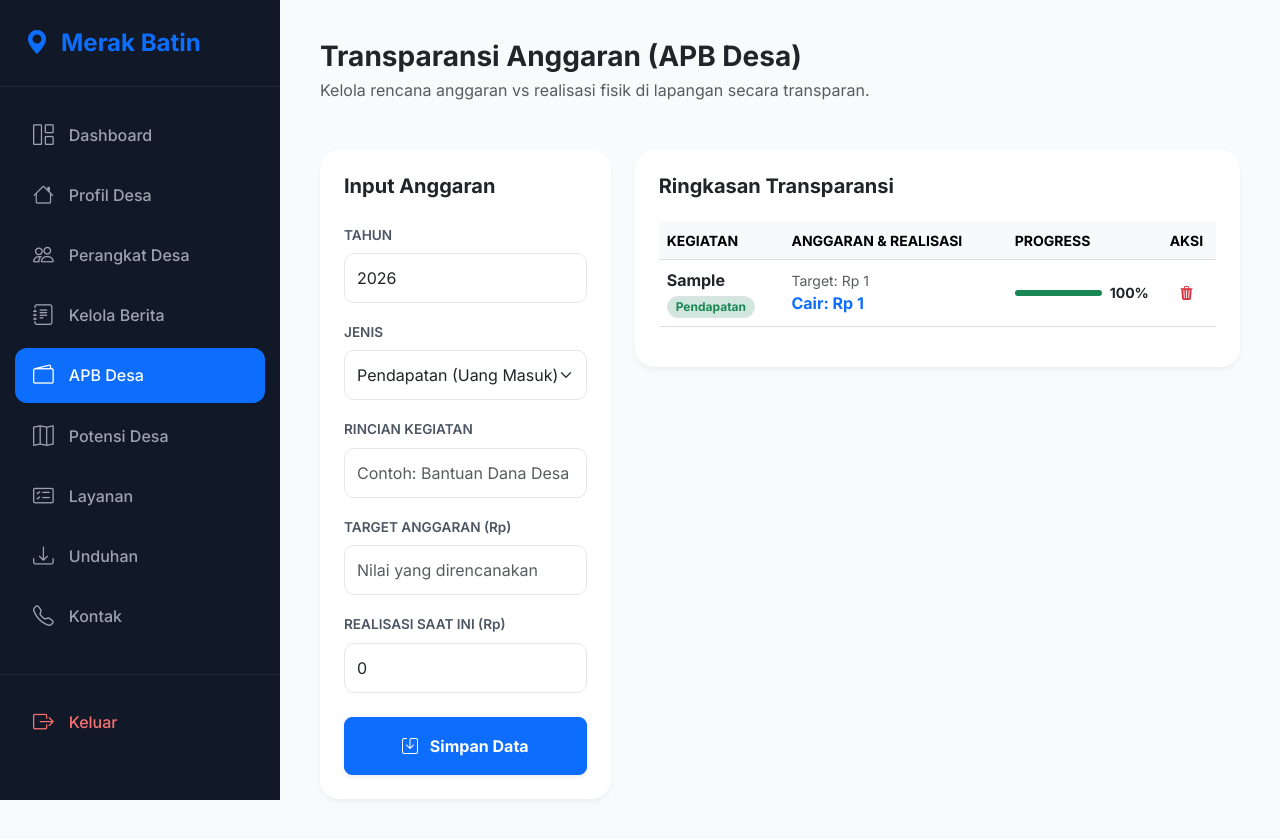
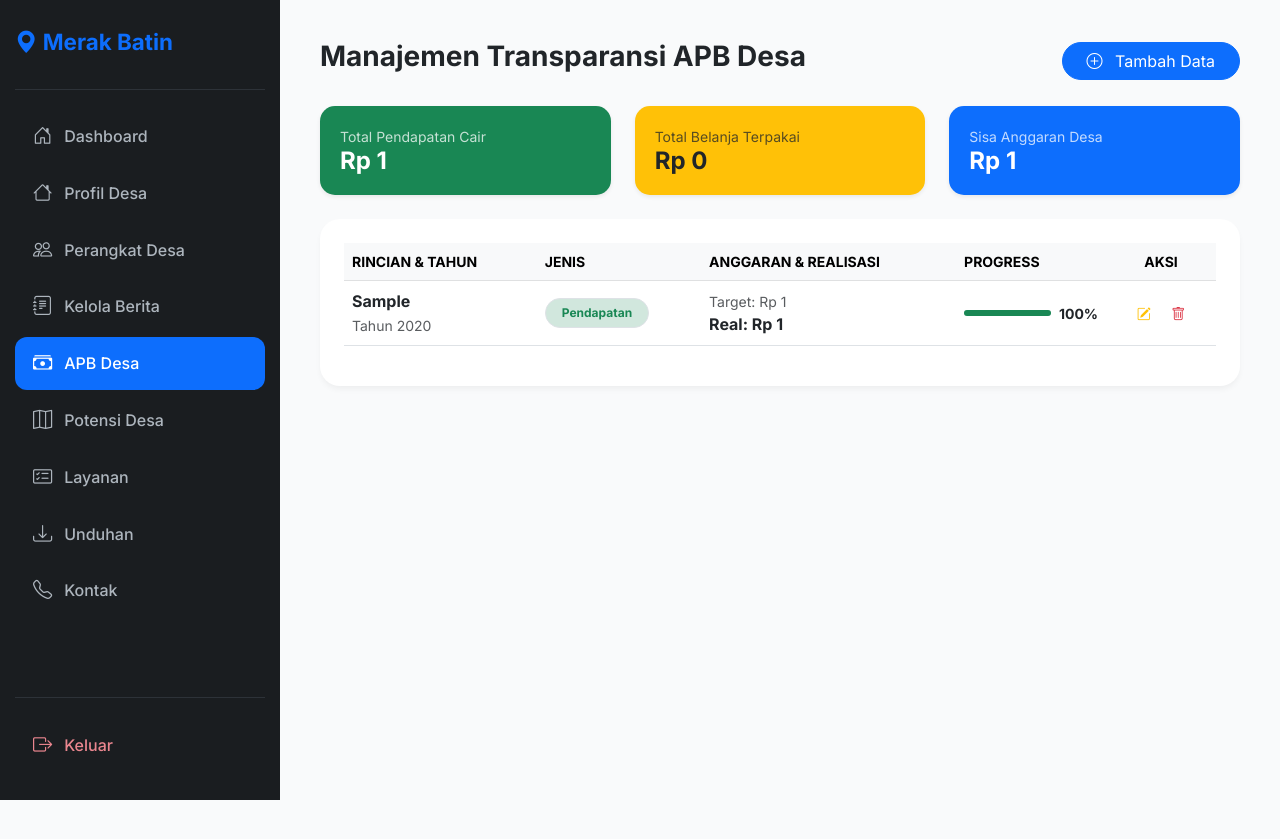
Before and after one commit to Fayiz-Akbar/Website-Desa-Merak-Batin, a PHP site: page /admin/manage-apbdesa.php in a window 1280 px wide. After the commit the page ends 800 px from the top, so only its background shows below. Run offline with PHP 8.4, Linux system fonts and the light colour scheme; the visitor is signed in with stand-in values (Sample User, id 1); tables that the repository leaves empty hold one stand-in row (values such as "Sample post").

Commit message:
finalisasi apbdesa

```diff
--- a/admin/manage-apbdesa.php
+++ b/admin/manage-apbdesa.php
@@ -5,7 +5,7 @@ require '../config/db.php';
 $sukses = "";
 $error = "";
 
-// 1. Logika Tambah Data (Wajib menyertakan realisasi agar tidak error)
+// 1. LOGIKA TAMBAH DATA
 if (isset($_POST['tambah'])) {
     $tahun = $_POST['tahun'];
     $jenis = $_POST['jenis'];
@@ -15,21 +15,36 @@ if (isset($_POST['tambah'])) {
 
     $query = "INSERT INTO apb_desa (tahun, jenis, rincian, anggaran, realisasi)
               VALUES ('$tahun', '$jenis', '$rincian', $anggaran, $realisasi)";
-
-    if (mysqli_query($conn, $query)) {
-        $sukses = "Data transparansi berhasil disimpan!";
-    } else {
-        $error = "Gagal menyimpan data: " . mysqli_error($conn);
-    }
+    if (mysqli_query($conn, $query)) { $sukses = "Data berhasil disimpan!"; }
 }
 
-// 2. Logika Hapus Data
+// 2. LOGIKA EDIT DATA
+if (isset($_POST['edit_apb'])) {
+    $id = (int)$_POST['id_apb'];
+    $tahun = $_POST['tahun'];
+    $jenis = $_POST['jenis'];
+    $rincian = mysqli_real_escape_string($conn, $_POST['rincian']);
+    $anggaran = (int)$_POST['anggaran'];
+    $realisasi = (int)$_POST['realisasi'];
+
+    $query = "UPDATE apb_desa SET tahun='$tahun', jenis='$jenis', rincian='$rincian', anggaran=$anggaran, realisasi=$realisasi WHERE id=$id";
+    if (mysqli_query($conn, $query)) { $sukses = "Data berhasil diperbarui!"; }
+}
+
+// 3. LOGIKA HAPUS
 if (isset($_GET['hapus'])) {
     $id = (int)$_GET['hapus'];
     mysqli_query($conn, "DELETE FROM apb_desa WHERE id = $id");
-    header("Location: manage-apbdesa.php");
-    exit;
+    header("Location: manage-apbdesa.php"); exit;
 }
+
+// 4. HITUNG RINGKASAN ANGGARAN
+$q_total = mysqli_query($conn, "SELECT
+    SUM(CASE WHEN jenis = 'Pendapatan' THEN realisasi ELSE 0 END) as total_pendapatan,
+    SUM(CASE WHEN jenis = 'Belanja' THEN realisasi ELSE 0 END) as total_belanja
+    FROM apb_desa");
+$res_total = mysqli_fetch_assoc($q_total);
+$sisa_anggaran = $res_total['total_pendapatan'] - $res_total['total_belanja'];
 
 $data_apb = mysqli_query($conn, "SELECT * FROM apb_desa ORDER BY tahun DESC, jenis ASC");
 ?>
@@ -45,10 +60,10 @@ $data_apb = mysqli_query($conn, "SELECT * FROM apb_desa ORDER BY tahun DESC, jen
     <link rel="stylesheet" href="https://cdn.jsdelivr.net/npm/bootstrap-icons@1.11.0/font/bootstrap-icons.css">
 
     <style>
-        :root { --sidebar-bg: #111827; --active-blue: #0d6efd; }
+        :root { --sidebar-bg: #1a1d20; --active-blue: #0d6efd; }
         body { font-family: 'Inter', sans-serif; background-color: #f9fafb; margin: 0; }
 
-        /* SIDEBAR IDENTIK GAMBAR */
+        /* SIDEBAR SAMA SEPERTI INDEX.PHP */
         .sidebar {
             width: 280px;
             background: var(--sidebar-bg);
@@ -56,137 +71,152 @@ $data_apb = mysqli_query($conn, "SELECT * FROM apb_desa ORDER BY tahun DESC, jen
             position: fixed;
             display: flex;
             flex-direction: column;
-            padding: 25px 0;
+            padding: 25px 15px;
+            transition: all 0.3s;
             z-index: 1000;
-            transition: all 0.3s;
+            overflow: hidden;
         }
 
         .sidebar-brand {
             color: var(--active-blue);
-            font-weight: 800;
-            font-size: 1.5rem;
-            padding: 0 25px 25px;
-            border-bottom: 1px solid #1f2937;
+            font-weight: 700;
+            font-size: 1.4rem;
+            padding-bottom: 30px;
+            border-bottom: 1px solid #2d3238;
             margin-bottom: 20px;
-            display: flex;
-            align-items: center;
-            gap: 12px;
+            flex-shrink: 0;
         }
 
-        .sidebar-menu { flex-grow: 1; list-style: none; padding: 0 15px; overflow-y: auto; }
+        .sidebar-menu {
+            flex-grow: 1;
+            list-style: none;
+            padding: 0;
+            margin: 0;
+            overflow-y: auto;
+            overflow-x: hidden;
+            scrollbar-width: thin;
+            scrollbar-color: rgba(255, 255, 255, 0.2) transparent;
+        }
+
+        .sidebar-menu::-webkit-scrollbar { width: 6px; }
+        .sidebar-menu::-webkit-scrollbar-track { background: transparent; }
+        .sidebar-menu::-webkit-scrollbar-thumb {
+            background-color: rgba(255, 255, 255, 0.2);
+            border-radius: 10px;
+        }
+        .sidebar-menu::-webkit-scrollbar-thumb:hover {
+            background-color: rgba(255, 255, 255, 0.3);
+        }
 
         .nav-link {
-            color: #9ca3af;
+            color: #adb5bd;
             padding: 12px 18px;
             border-radius: 12px;
             display: flex;
             align-items: center;
             transition: 0.3s;
             font-weight: 500;
+            margin-bottom: 4px;
+            white-space: nowrap;
             text-decoration: none;
-            margin-bottom: 5px;
         }
-        .nav-link i { font-size: 1.3rem; margin-right: 15px; }
-        .nav-link:hover { color: #fff; background: rgba(255,255,255,0.05); }
-        .nav-link.active { background: var(--active-blue); color: #fff !important; }
+        .nav-link i { font-size: 1.2rem; margin-right: 12px; }
+        .nav-link:hover, .nav-link.active { background: rgba(13, 110, 253, 0.15); color: var(--active-blue); }
+        .nav-link.active { background: var(--active-blue); color: #fff; }
 
-        /* LOGOUT TETAP DI BAWAH */
-        .logout-section { margin-top: auto; padding: 20px 15px; border-top: 1px solid #1f2937; }
-        .logout-link { color: #f87171 !important; }
+        .logout-section {
+            margin-top: auto;
+            padding-top: 20px;
+            border-top: 1px solid #2d3238;
+            flex-shrink: 0;
+            background: var(--sidebar-bg);
+        }
+        .logout-link { color: #ea868f !important; }
+        .logout-link:hover { background: rgba(234, 134, 143, 0.1); }
 
-        /* MAIN CONTENT */
-        .main-content { margin-left: 280px; padding: 40px; transition: 0.3s; }
-        .card-premium { border: none; border-radius: 20px; box-shadow: 0 4px 6px -1px rgba(0,0,0,0.05); background: #fff; }
-
-        .progress { height: 6px; border-radius: 10px; background-color: #f1f5f9; }
-        .form-label { font-weight: 600; color: #4b5563; font-size: 0.85rem; }
-        .form-control, .form-select { padding: 12px; border-radius: 10px; border: 1px solid #e5e7eb; }
+        .main-content { margin-left: 280px; padding: 40px; }
+        .mobile-header { display: none; background: #fff; padding: 15px 20px; border-bottom: 1px solid #dee2e6; }
 
         @media (max-width: 991.98px) {
             .sidebar { transform: translateX(-100%); }
             .sidebar.active { transform: translateX(0); }
             .main-content { margin-left: 0; padding: 20px; }
-            .mobile-header { display: flex; justify-content: space-between; padding: 15px; background: #fff; border-bottom: 1px solid #e5e7eb; position: sticky; top: 0; z-index: 999; }
+            .mobile-header { display: flex; justify-content: space-between; align-items: center; position: sticky; top: 0; z-index: 999; }
         }
+
+        .card-premium { border: none; border-radius: 20px; box-shadow: 0 4px 6px -1px rgba(0,0,0,0.05); background: #fff; }
+        .form-control, .form-select { border-radius: 10px; padding: 10px 15px; border: 1px solid #e5e7eb; }
+
+        .stat-card { border-radius: 15px; padding: 20px; border: none; }
+        .progress { height: 6px; border-radius: 10px; }
     </style>
 </head>
 <body>
 
-<div class="mobile-header d-lg-none">
-    <span class="fw-bold text-primary"><i class="bi bi-geo-alt-fill"></i> Merak Batin</span>
+<div class="mobile-header">
+    <span class="fw-bold text-primary">Admin Merak Batin</span>
     <button class="btn btn-primary" id="sidebarToggle"><i class="bi bi-list"></i></button>
 </div>
 
 <div class="d-flex">
     <nav class="sidebar" id="sidebar">
-        <div class="sidebar-brand"><i class="bi bi-geo-alt-fill"></i><span>Merak Batin</span></div>
-        <div class="sidebar-menu">
-            <a href="index.php" class="nav-link"><i class="bi bi-grid-1x2"></i> Dashboard</a>
-            <a href="manage-profil.php" class="nav-link"><i class="bi bi-house"></i> Profil Desa</a>
-            <a href="manage-struktur.php" class="nav-link"><i class="bi bi-people"></i> Perangkat Desa</a>
-            <a href="manage-berita.php" class="nav-link"><i class="bi bi-journal-text"></i> Kelola Berita</a>
-            <a href="manage-apbdesa.php" class="nav-link active"><i class="bi bi-wallet2"></i> APB Desa</a>
-            <a href="manage-potensi.php" class="nav-link"><i class="bi bi-map"></i> Potensi Desa</a>
-            <a href="manage-prosedur.php" class="nav-link"><i class="bi bi-card-checklist"></i> Layanan</a>
-            <a href="manage-unduhan.php" class="nav-link"><i class="bi bi-download"></i> Unduhan</a>
-            <a href="manage-kontak.php" class="nav-link"><i class="bi bi-telephone"></i> Kontak</a>
-        </div>
+        <div class="sidebar-brand"><i class="bi bi-geo-alt-fill"></i> Merak Batin</div>
+
+        <ul class="sidebar-menu">
+            <li><a href="index.php" class="nav-link"><i class="bi bi-house-door"></i> Dashboard</a></li>
+            <li><a href="manage-profil.php" class="nav-link"><i class="bi bi-house"></i> Profil Desa</a></li>
+            <li><a href="manage-struktur.php" class="nav-link"><i class="bi bi-people"></i> Perangkat Desa</a></li>
+            <li><a href="manage-berita.php" class="nav-link"><i class="bi bi-journal-text"></i> Kelola Berita</a></li>
+            <li><a href="manage-apbdesa.php" class="nav-link active"><i class="bi bi-cash-stack"></i> APB Desa</a></li>
+            <li><a href="manage-potensi.php" class="nav-link"><i class="bi bi-map"></i> Potensi Desa</a></li>
+            <li><a href="manage-prosedur.php" class="nav-link"><i class="bi bi-card-checklist"></i> Layanan</a></li>
+            <li><a href="manage-unduhan.php" class="nav-link"><i class="bi bi-download"></i> Unduhan</a></li>
+            <li><a href="manage-kontak.php" class="nav-link"><i class="bi bi-telephone"></i> Kontak</a></li>
+        </ul>
+
         <div class="logout-section">
             <a href="logout.php" class="nav-link logout-link"><i class="bi bi-box-arrow-right"></i> Keluar</a>
         </div>
     </nav>
 
     <main class="main-content w-100">
-        <div class="mb-5">
-            <h3 class="fw-bold mb-1">Transparansi Anggaran (APB Desa)</h3>
-            <p class="text-muted">Kelola rencana anggaran vs realisasi fisik di lapangan secara transparan.</p>
+        <div class="d-flex justify-content-between align-items-center mb-4">
+            <h3 class="fw-bold">Manajemen Transparansi APB Desa</h3>
+            <button class="btn btn-primary rounded-pill px-4" data-bs-toggle="modal" data-bs-target="#modalTambah">
+                <i class="bi bi-plus-circle me-2"></i> Tambah Data
+            </button>
+        </div>
+
+        <div class="row g-4 mb-4">
+            <div class="col-md-4">
+                <div class="card stat-card bg-success text-white shadow-sm">
+                    <small class="opacity-75">Total Pendapatan Cair</small>
+                    <h4 class="fw-bold mb-0">Rp <?php echo number_format($res_total['total_pendapatan'], 0, ',', '.'); ?></h4>
+                </div>
+            </div>
+            <div class="col-md-4">
+                <div class="card stat-card bg-warning text-dark shadow-sm">
+                    <small class="opacity-75">Total Belanja Terpakai</small>
+                    <h4 class="fw-bold mb-0">Rp <?php echo number_format($res_total['total_belanja'], 0, ',', '.'); ?></h4>
+                </div>
+            </div>
+            <div class="col-md-4">
+                <div class="card stat-card bg-primary text-white shadow-sm">
+                    <small class="opacity-75">Sisa Anggaran Desa</small>
+                    <h4 class="fw-bold mb-0">Rp <?php echo number_format($sisa_anggaran, 0, ',', '.'); ?></h4>
+                </div>
+            </div>
         </div>
 
         <?php if($sukses): ?> <div class="alert alert-success border-0 rounded-4 shadow-sm mb-4"><?php echo $sukses; ?></div> <?php endif; ?>
 
-        <div class="row g-4">
-            <div class="col-lg-4">
         <div class="card card-premium p-4">
-                    <h5 class="fw-bold mb-4">Input Anggaran</h5>
-                    <form action="" method="POST">
-                        <div class="mb-3">
-                            <label class="form-label">TAHUN</label>
-                            <input type="number" name="tahun" class="form-control" value="2026" required>
-                        </div>
-                        <div class="mb-3">
-                            <label class="form-label">JENIS</label>
-                            <select name="jenis" class="form-select" required>
-                                <option value="Pendapatan">Pendapatan (Uang Masuk)</option>
-                                <option value="Belanja">Belanja (Uang Keluar)</option>
-                            </select>
-                        </div>
-                        <div class="mb-3">
-                            <label class="form-label">RINCIAN KEGIATAN</label>
-                            <input type="text" name="rincian" class="form-control" placeholder="Contoh: Bantuan Dana Desa / Aspal Jalan" required>
-                        </div>
-                        <div class="mb-3">
-                            <label class="form-label">TARGET ANGGARAN (Rp)</label>
-                            <input type="number" name="anggaran" class="form-control" placeholder="Nilai yang direncanakan" required>
-                        </div>
-                        <div class="mb-4">
-                            <label class="form-label">REALISASI SAAT INI (Rp)</label>
-                            <input type="number" name="realisasi" class="form-control" placeholder="Uang yang sudah terpakai/cair" value="0" required>
-                        </div>
-                        <button type="submit" name="tambah" class="btn btn-primary w-100 fw-bold py-3 rounded-3 shadow-sm">
-                            <i class="bi bi-save me-2"></i> Simpan Data
-                        </button>
-                    </form>
-                </div>
-            </div>
-
-            <div class="col-lg-8">
-                <div class="card card-premium p-4">
-                    <h5 class="fw-bold mb-4">Ringkasan Transparansi</h5>
             <div class="table-responsive">
                 <table class="table table-hover align-middle">
                     <thead class="table-light">
                         <tr class="small text-secondary fw-bold">
-                                    <th>KEGIATAN</th>
+                            <th>RINCIAN & TAHUN</th>
+                            <th>JENIS</th>
                             <th>ANGGARAN & REALISASI</th>
                             <th>PROGRESS</th>
                             <th class="text-center">AKSI</th>
@@ -198,25 +228,23 @@ $data_apb = mysqli_query($conn, "SELECT * FROM apb_desa ORDER BY tahun DESC, jen
                         ?>
                         <tr>
                             <td>
-                                        <div class="fw-bold text-dark"><?php echo htmlspecialchars($row['rincian']); ?></div>
-                                        <span class="badge <?php echo ($row['jenis'] == 'Pendapatan') ? 'bg-success-subtle text-success' : 'bg-warning-subtle text-warning'; ?> border px-2 py-1 rounded-pill small mt-1"><?php echo $row['jenis']; ?></span>
+                                <div class="fw-bold"><?php echo htmlspecialchars($row['rincian']); ?></div>
+                                <small class="text-muted">Tahun <?php echo $row['tahun']; ?></small>
                             </td>
+                            <td><span class="badge <?php echo ($row['jenis'] == 'Pendapatan') ? 'bg-success-subtle text-success' : 'bg-warning-subtle text-warning'; ?> border px-3 py-2 rounded-pill"><?php echo $row['jenis']; ?></span></td>
                             <td>
                                 <div class="small text-muted">Target: Rp <?php echo number_format($row['anggaran'], 0, ',', '.'); ?></div>
-                                        <div class="fw-bold text-primary">Cair: Rp <?php echo number_format($row['realisasi'], 0, ',', '.'); ?></div>
+                                <div class="fw-bold">Real: Rp <?php echo number_format($row['realisasi'], 0, ',', '.'); ?></div>
                             </td>
                             <td width="150">
                                 <div class="d-flex align-items-center gap-2">
-                                            <div class="progress flex-grow-1">
-                                                <div class="progress-bar <?php echo ($row['jenis'] == 'Pendapatan') ? 'bg-success' : 'bg-warning'; ?>" style="width: <?php echo $persen; ?>%"></div>
-                                            </div>
+                                    <div class="progress flex-grow-1"><div class="progress-bar <?php echo ($row['jenis'] == 'Pendapatan') ? 'bg-success' : 'bg-warning'; ?>" style="width: <?php echo $persen; ?>%"></div></div>
                                     <small class="fw-bold"><?php echo $persen; ?>%</small>
                                 </div>
                             </td>
                             <td class="text-center">
-                                        <a href="?hapus=<?php echo $row['id']; ?>" class="btn btn-sm btn-outline-danger border-0 rounded-pill" onclick="return confirm('Hapus data ini?')">
-                                            <i class="bi bi-trash3-fill"></i>
-                                        </a>
+                                <button class="btn btn-sm btn-outline-warning border-0" onclick='editAPB(<?php echo json_encode($row); ?>)'><i class="bi bi-pencil-square"></i></button>
+                                <a href="?hapus=<?php echo $row['id']; ?>" class="btn btn-sm btn-outline-danger border-0" onclick="return confirm('Hapus?')"><i class="bi bi-trash"></i></a>
                             </td>
                         </tr>
                         <?php endwhile; ?>
@@ -224,9 +252,48 @@ $data_apb = mysqli_query($conn, "SELECT * FROM apb_desa ORDER BY tahun DESC, jen
                 </table>
             </div>
         </div>
+    </main>
+</div>
+
+<div class="modal fade" id="modalTambah" tabindex="-1">
+    <div class="modal-dialog modal-dialog-centered">
+        <div class="modal-content border-0 shadow-lg">
+            <form action="" method="POST">
+                <div class="modal-header border-0"><h5 class="fw-bold">Tambah Anggaran Baru</h5><button type="button" class="btn-close" data-bs-dismiss="modal"></button></div>
+                <div class="modal-body p-4 pt-0">
+                    <div class="row g-3">
+                        <div class="col-6"><label class="form-label small fw-bold">TAHUN</label><input type="number" name="tahun" class="form-control" value="2026" required></div>
+                        <div class="col-6"><label class="form-label small fw-bold">JENIS</label><select name="jenis" class="form-select"><option value="Pendapatan">Pendapatan</option><option value="Belanja">Belanja</option></select></div>
+                        <div class="col-12"><label class="form-label small fw-bold">RINCIAN KEGIATAN</label><input type="text" name="rincian" class="form-control" required></div>
+                        <div class="col-12"><label class="form-label small fw-bold">TARGET ANGGARAN (Rp)</label><input type="number" name="anggaran" class="form-control" required></div>
+                        <div class="col-12"><label class="form-label small fw-bold">REALISASI SAAT INI (Rp)</label><input type="number" name="realisasi" class="form-control" value="0" required></div>
                     </div>
                 </div>
-    </main>
+                <div class="modal-footer border-0"><button type="submit" name="tambah" class="btn btn-primary w-100 py-2 fw-bold">Simpan Data</button></div>
+            </form>
+        </div>
+    </div>
+</div>
+
+<div class="modal fade" id="modalEdit" tabindex="-1">
+    <div class="modal-dialog modal-dialog-centered">
+        <div class="modal-content border-0 shadow-lg">
+            <form action="" method="POST">
+                <input type="hidden" name="id_apb" id="edit_id">
+                <div class="modal-header border-0"><h5 class="fw-bold">Edit Data Anggaran</h5><button type="button" class="btn-close" data-bs-dismiss="modal"></button></div>
+                <div class="modal-body p-4 pt-0">
+                    <div class="row g-3">
+                        <div class="col-6"><label class="form-label small fw-bold">TAHUN</label><input type="number" name="tahun" id="edit_tahun" class="form-control" required></div>
+                        <div class="col-6"><label class="form-label small fw-bold">JENIS</label><select name="jenis" id="edit_jenis" class="form-select"><option value="Pendapatan">Pendapatan</option><option value="Belanja">Belanja</option></select></div>
+                        <div class="col-12"><label class="form-label small fw-bold">RINCIAN KEGIATAN</label><input type="text" name="rincian" id="edit_rincian" class="form-control" required></div>
+                        <div class="col-12"><label class="form-label small fw-bold">TARGET ANGGARAN (Rp)</label><input type="number" name="anggaran" id="edit_anggaran" class="form-control" required></div>
+                        <div class="col-12"><label class="form-label small fw-bold">REALISASI SAAT INI (Rp)</label><input type="number" name="realisasi" id="edit_realisasi" class="form-control" required></div>
+                    </div>
+                </div>
+                <div class="modal-footer border-0"><button type="submit" name="edit_apb" class="btn btn-warning w-100 py-2 fw-bold">Simpan Perubahan</button></div>
+            </form>
+        </div>
+    </div>
 </div>
 
 <script src="https://cdn.jsdelivr.net/npm/bootstrap@5.3.0/dist/js/bootstrap.bundle.min.js"></script>
@@ -234,7 +301,19 @@ $data_apb = mysqli_query($conn, "SELECT * FROM apb_desa ORDER BY tahun DESC, jen
     const toggleBtn = document.getElementById('sidebarToggle');
     const sidebar = document.getElementById('sidebar');
     if(toggleBtn) {
-        toggleBtn.addEventListener('click', () => { sidebar.classList.toggle('active'); });
+        toggleBtn.addEventListener('click', () => {
+            sidebar.classList.toggle('active');
+        });
+    }
+
+    function editAPB(data) {
+        document.getElementById('edit_id').value = data.id;
+        document.getElementById('edit_tahun').value = data.tahun;
+        document.getElementById('edit_jenis').value = data.jenis;
+        document.getElementById('edit_rincian').value = data.rincian;
+        document.getElementById('edit_anggaran').value = data.anggaran;
+        document.getElementById('edit_realisasi').value = data.realisasi;
+        new bootstrap.Modal(document.getElementById('modalEdit')).show();
     }
 </script>
 </body>
```
Lines whose indentation alone changed are shown as unchanged.
